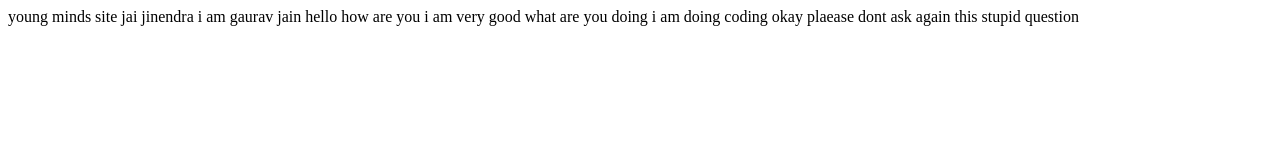
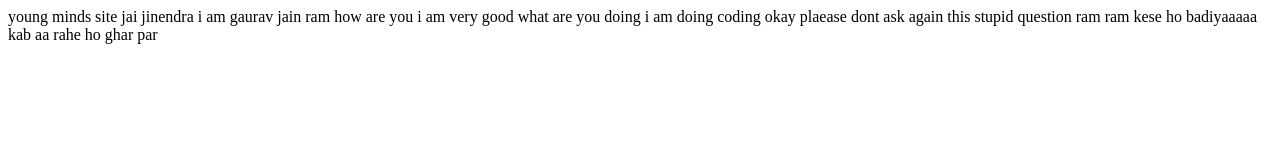
Before and after one commit to Gauravrakesh/youngminds.com, a plain HTML site: page index.html in a window 1280 px wide. Drawn offline with Linux system fonts and the light colour scheme.

```diff
--- a/index.html
+++ b/index.html
@@ -9,11 +9,15 @@
 </head>
 <body>
 jai jinendra i am gaurav jain
-hello how are you
+ram how are you
 i am very good
 what are you doing
 i am doing coding
 okay
 plaease dont ask again this stupid question
+ram ram
+kese ho
+badiyaaaaa
+kab aa rahe ho ghar par
 </body>
 </html>
```
